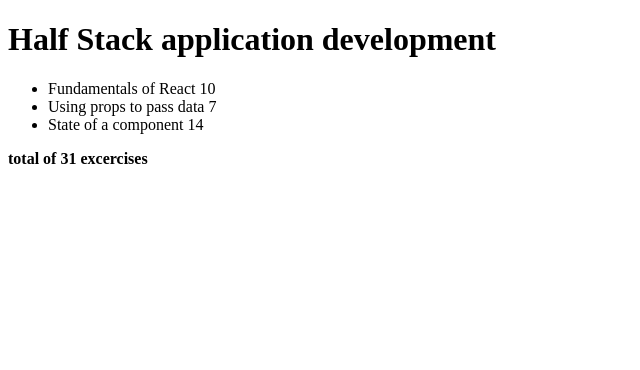
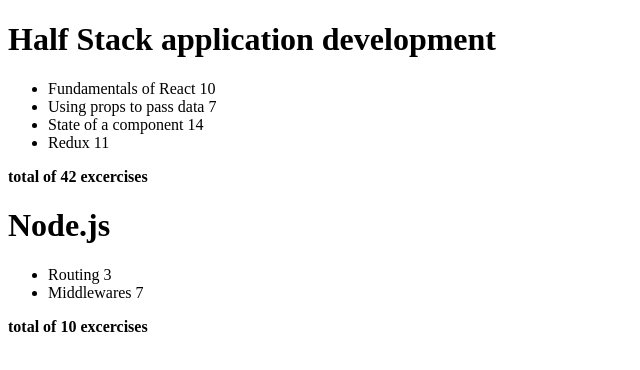
Before and after one commit to davidedr/fullstackopen, a React (Vite) app in the folder part2/courseinfo/: page / in a window 1280 px wide. Shown: the top 370 px of the page, without its empty margins (0-640 px from the left). Built offline with nearby package versions, Linux system fonts and the light colour scheme.

Commit message:
Completes 2.4: Course information step 9

```diff
--- a/part2/courseinfo/src/App.jsx
+++ b/part2/courseinfo/src/App.jsx
@@ -28,9 +28,10 @@
 }
 
 const App = () => {
-  const course = {
+  const courses = [
+    {
+      name: 'Half Stack application development',
       id: 1,
-    name: 'Half Stack application development',
       parts: [
         {
           name: 'Fundamentals of React',
@@ -46,11 +47,33 @@
           name: 'State of a component',
           exercises: 14,
           id: 3
+        },
+        {
+          name: 'Redux',
+          exercises: 11,
+          id: 4
+        }
+      ]
+    },
+    {
+      name: 'Node.js',
+      id: 2,
+      parts: [
+        {
+          name: 'Routing',
+          exercises: 3,
+          id: 1
+        },
+        {
+          name: 'Middlewares',
+          exercises: 7,
+          id: 2
         }
       ]
     }
+  ]
 
-  return <Course course={course} />
+  return courses.map(course => <Course key={course.id} course={course} />)
 }
 
 export default App
```
Lines whose indentation alone changed are shown as unchanged.
